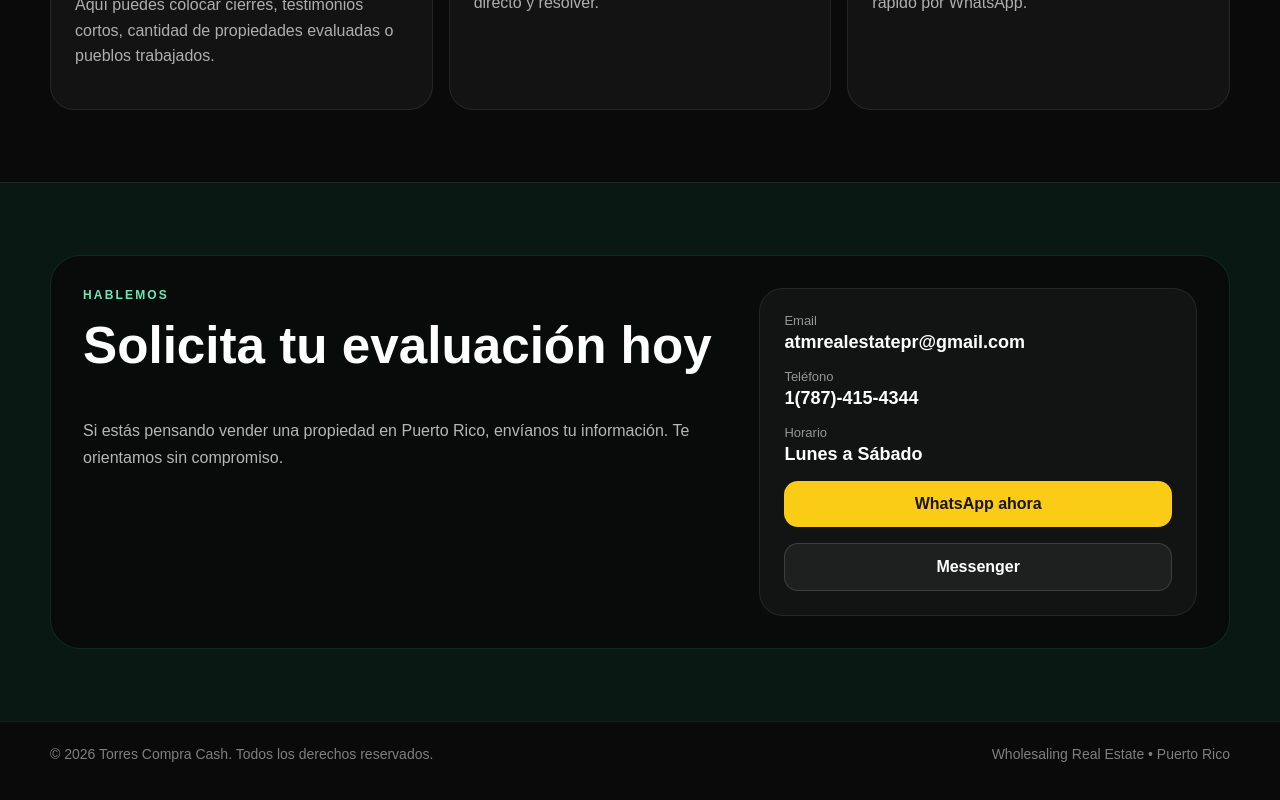
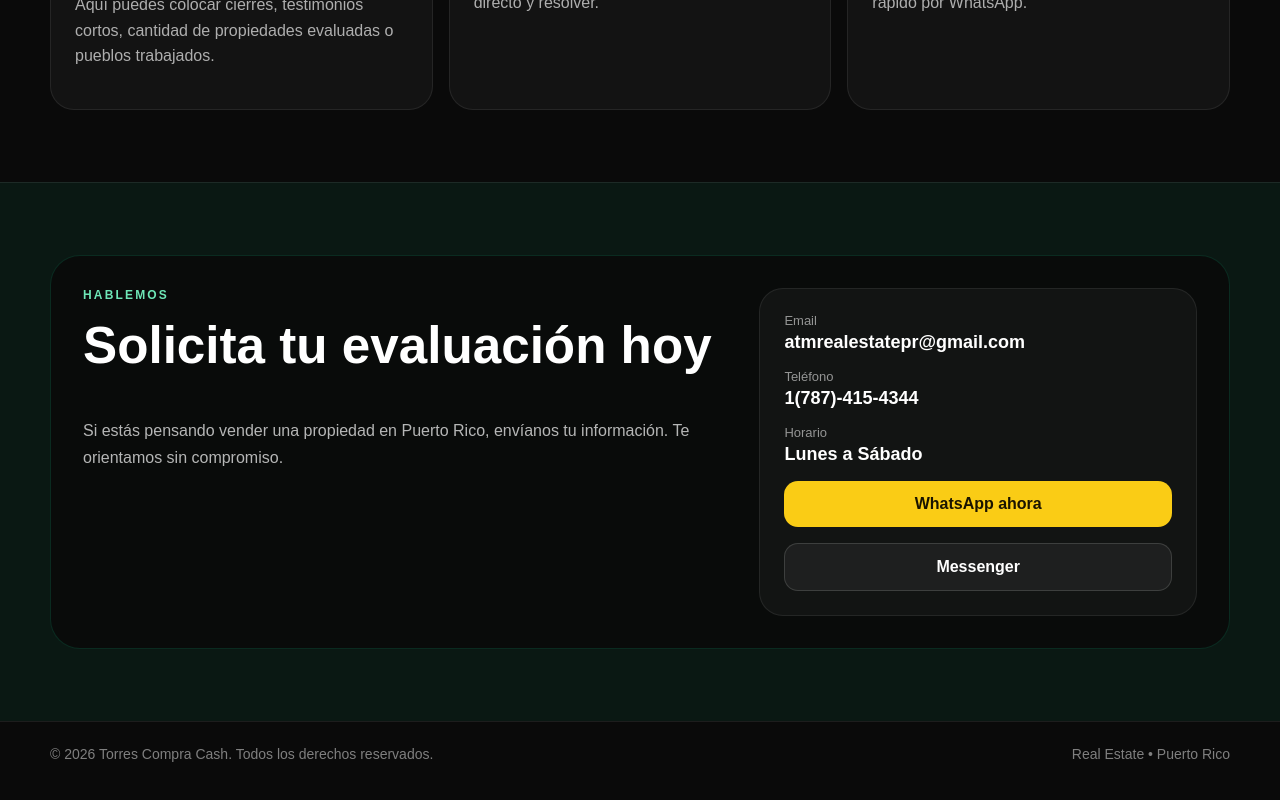
Before and after one commit to ale310torres/Torres-compra-cash, a Next.js app: page / in a window 1280 px wide. Shown: the part 3448-4248 px from the top of the page. Built offline with nearby package versions, Linux system fonts and the light colour scheme.

Commit message:
Update footer text for business description

```diff
--- a/app/page.tsx
+++ b/app/page.tsx
@@ -361,7 +361,7 @@
       <footer className="footer">
         <div className="container footer-inner">
           <div>© 2026 {business.name}. Todos los derechos reservados.</div>
-          <div>Wholesaling Real Estate • Puerto Rico</div>
+          <div>Real Estate • Puerto Rico</div>
         </div>
       </footer>
     </div>
```
